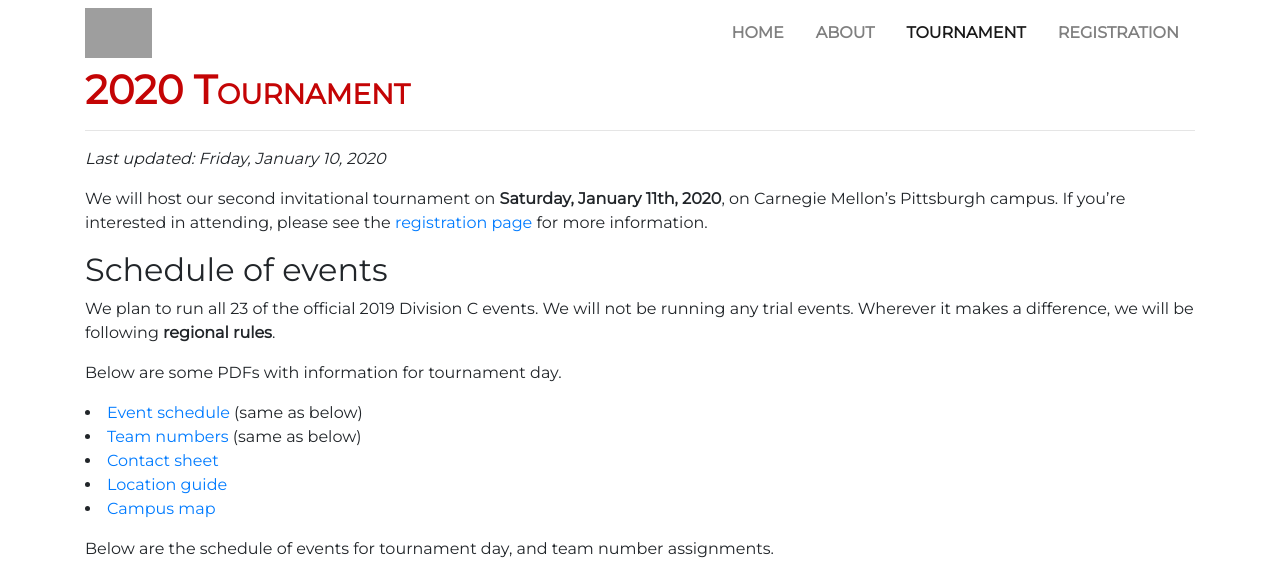
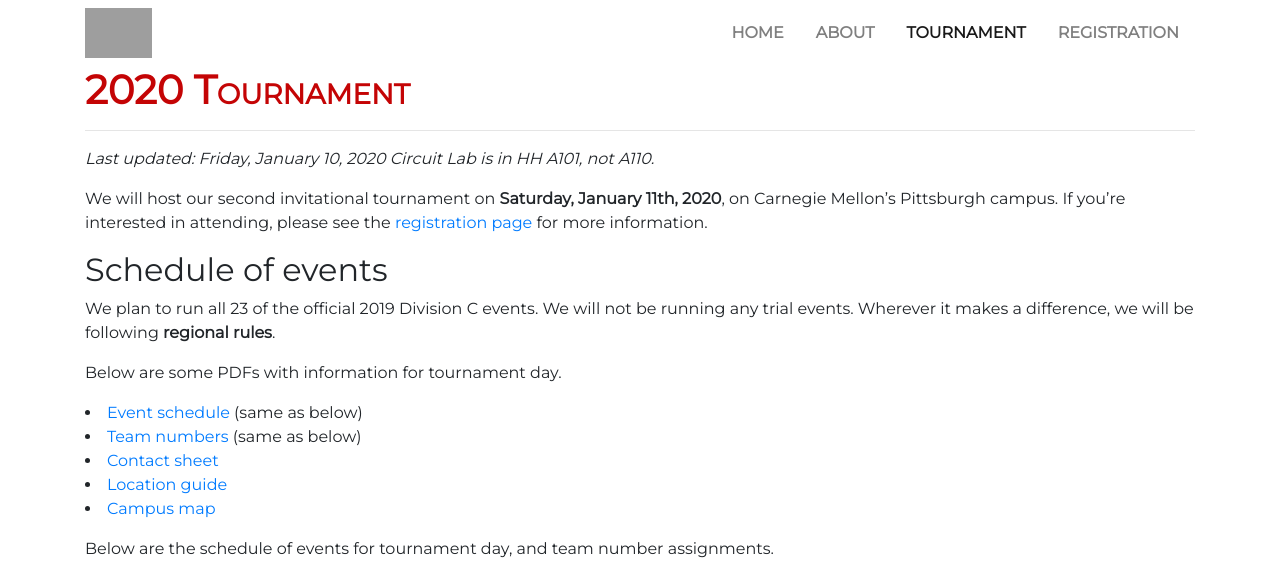
Before and after one commit to cmuscioly/cmuscioly.github.io, a Jekyll site: the page built from tournament.md, in a window 1280 px wide. Shown: the top 575 px of the page. Built offline with Jekyll 4.4.1, drawn with Linux system fonts in a browser that asks for light colours; nearby versions of some CDN libraries; grey boxes are pictures that could not be loaded.

Commit message:
update Circuit Lab room

```diff
--- a/tournament.md
+++ b/tournament.md
@@ -7,6 +7,7 @@ permalink: /tournament/
 # 2020 Tournament
 <hr>
 _Last updated: Friday, January 10, 2020_
+_Circuit Lab is in HH A101, not A110._
 
 We will host our second invitational tournament on
 **Saturday, January 11th, 2020**, on Carnegie Mellon's Pittsburgh campus.
```
Also changed, not shown: 1 other file.
